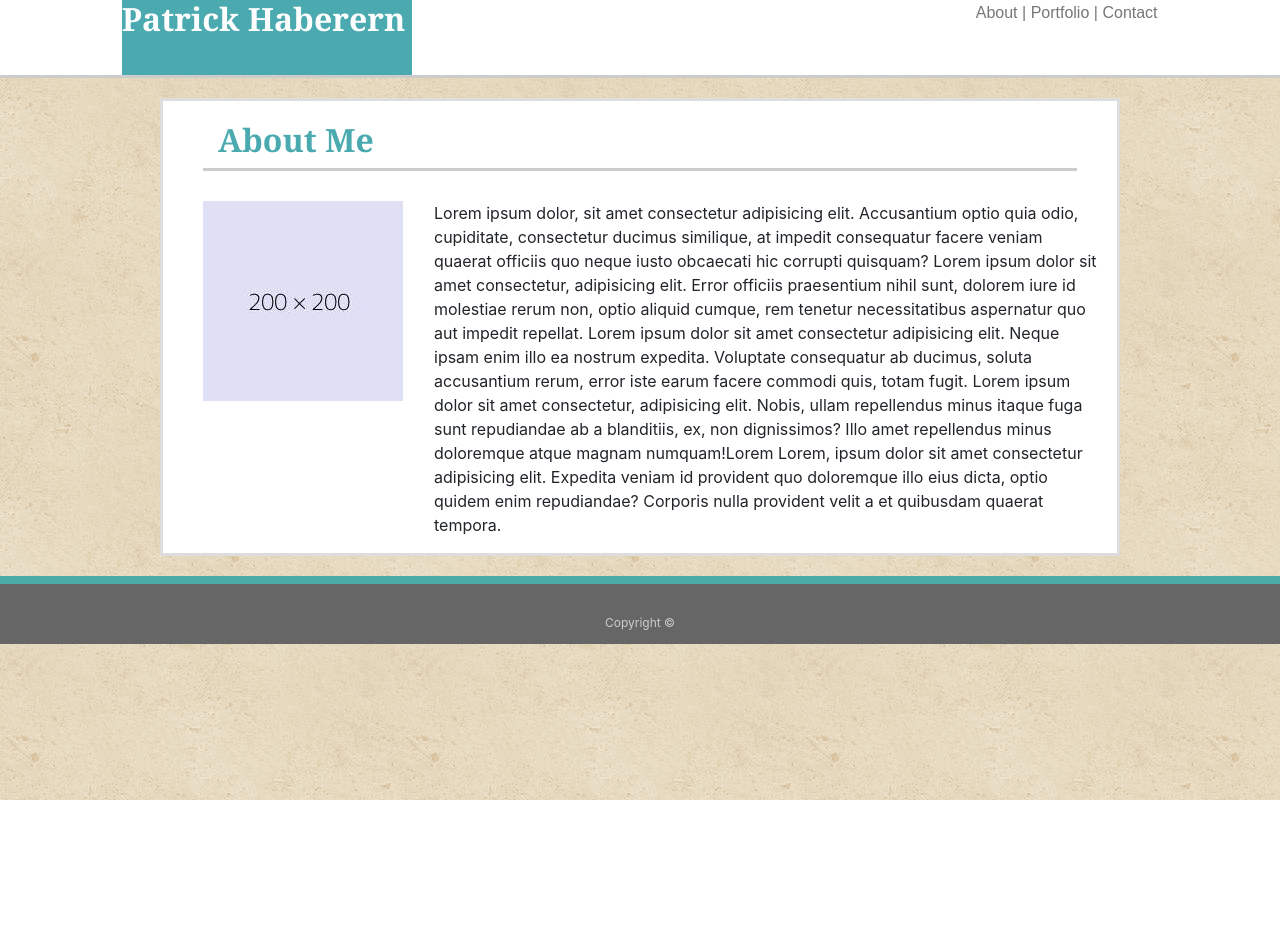
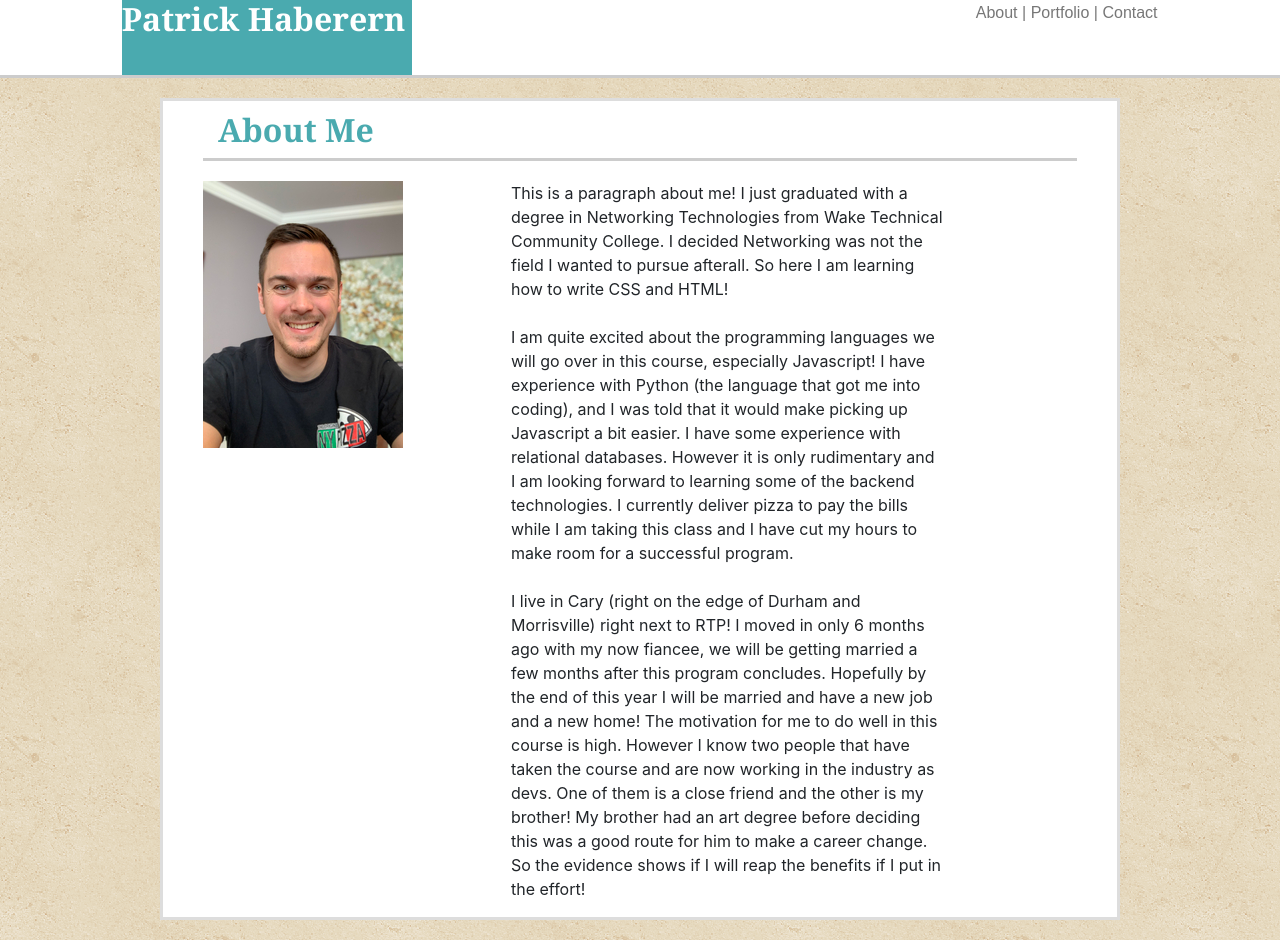
Before and after one commit to Habernet/Bootstrap-Portfolio, a plain HTML site: page index.html in a window 1280 px wide. Shown: the top 940 px of the page. Before the commit the page ends 800 px from the top, so only its background shows below. Drawn offline with nearby package versions, Linux system fonts and the light colour scheme.

Commit message:
Contact page responsiveness improved. Replaced Lorem Ipsum. Picture of myself added.

```diff
--- a/style.css
+++ b/assets/css/style.css
@@ -1,5 +1,9 @@
+* {
+    box-sizing: border-box;
+}
+
 body {
-    background-image: url(assets/images/vintage-concrete.png);
+    background-image: url(../images/vintage-concrete.png);
     height: auto;
 }
 
@@ -10,6 +14,7 @@ h2 {
 a {
     font-family: 'Arial', 'Helvetica Neue', Helvetica, sans-serif;
     color: #777777;
+    margin-top: 20px;
 }
 
 #title-box {
@@ -81,14 +86,14 @@ footer {
 
 .main-header {
     height: 50px;
-    margin: 20px 10px 0px 10px;
+    margin: 10px 10px 0px 10px;
     border-bottom: 3px solid #cccccc;
     font-family: 'Georgia', Times, 'Times New Roman', serif;
     color: #4aaaaf;
 }
 
 .main-content {
-    margin: 30px 0px 0px 10px;
+    margin: 20px 0px 0px 10px;
 }
 
 .message-box {
--- a/index.html
+++ b/index.html
@@ -6,7 +6,7 @@
     <meta name="viewport" content="width=device-width, initial-scale=1.0">
     <meta http-equiv="X-UA-Compatible" content="ie=edge">
     <link rel="stylesheet" href="https://stackpath.bootstrapcdn.com/bootstrap/4.3.1/css/bootstrap.min.css" integrity="sha384-ggOyR0iXCbMQv3Xipma34MD+dH/1fQ784/j6cY/iJTQUOhcWr7x9JvoRxT2MZw1T" crossorigin="anonymous">
-    <link rel="stylesheet" href="style.css">
+    <link rel="stylesheet" href="assets/css/style.css">
     <title>Index</title>
 </head>
 
@@ -33,22 +33,28 @@
     <div class="container-fluid main-body">
         <div class="container">
             <div class="row main-header">
-                <div class="col-md-3">
+                <div class="col-sm-12">
                     <h2>About Me</h2>
                 </div>
             </div>
         </div>
         <div class="container main-content">
             <div class="row">
-                <div class="col-md-3">
-                    <img src="assets/images/placeholder.jpg">
+                <div class="col-sm-12 col-md-4">
+                    <img src="./assets/images/myface.jpg" alt="Picture of my face, not working.">
                 </div>
-                <div class="col-md-9">
-                    <p>Lorem ipsum dolor, sit amet consectetur adipisicing elit. Accusantium optio quia odio, cupiditate, consectetur ducimus similique, at impedit consequatur facere veniam quaerat officiis quo neque iusto obcaecati hic corrupti quisquam?
-                        Lorem ipsum dolor sit amet consectetur, adipisicing elit. Error officiis praesentium nihil sunt, dolorem iure id molestiae rerum non, optio aliquid cumque, rem tenetur necessitatibus aspernatur quo aut impedit repellat. Lorem ipsum
-                        dolor sit amet consectetur adipisicing elit. Neque ipsam enim illo ea nostrum expedita. Voluptate consequatur ab ducimus, soluta accusantium rerum, error iste earum facere commodi quis, totam fugit. Lorem ipsum dolor sit amet consectetur,
-                        adipisicing elit. Nobis, ullam repellendus minus itaque fuga sunt repudiandae ab a blanditiis, ex, non dignissimos? Illo amet repellendus minus doloremque atque magnam numquam!Lorem Lorem, ipsum dolor sit amet consectetur adipisicing
-                        elit. Expedita veniam id provident quo doloremque illo eius dicta, optio quidem enim repudiandae? Corporis nulla provident velit a et quibusdam quaerat tempora.</p>
+                <div class="col-sm-12 col-md-6">
+                    <p>
+                        This is a paragraph about me! I just graduated with a degree in Networking Technologies from Wake Technical Community College. I decided Networking was not the field I wanted to pursue afterall. So here I am learning how to write CSS and HTML!<br>
+                        <br> I am quite excited about the programming languages we will go over in this course, especially Javascript! I have experience with Python (the language that got me into coding), and I was told that it would make picking up Javascript
+                        a bit easier. I have some experience with relational databases. However it is only rudimentary and I am looking forward to learning some of the backend technologies. I currently deliver pizza to pay the bills while I am taking
+                        this class and I have cut my hours to make room for a successful program.
+                        <br>
+                        <br>I live in Cary (right on the edge of Durham and Morrisville) right next to RTP! I moved in only 6 months ago with my now fiancee, we will be getting married a few months after this program concludes. Hopefully by the end of
+                        this year I will be married and have a new job and a new home! The motivation for me to do well in this course is high. However I know two people that have taken the course and are now working in the industry as devs. One of them
+                        is a close friend and the other is my brother! My brother had an art degree before deciding this was a good route for him to make a career change. So the evidence shows if I will reap the benefits if I put in the effort!
+
+                    </p>
                 </div>
             </div>
 
```
Also changed, not shown: contact.html (+7 -3 lines), portfolio.html (+15 -13 lines), assets/images/myface.jpg (added), assets/images/technics-q-c-640-480-1.jpg (added), assets/images/technics-q-c-640-480-2.jpg (added), assets/images/technics-q-c-640-480-5.jpg (added), assets/images/technics-q-c-640-480-7.jpg (added), assets/images/technics-q-c-640-480-9.jpg (added).
